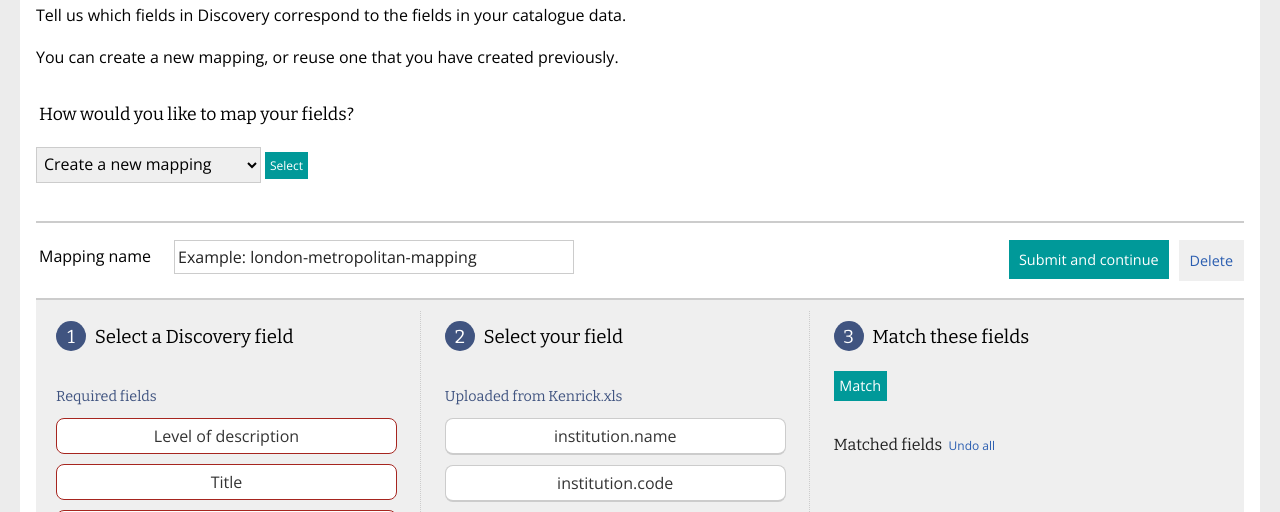
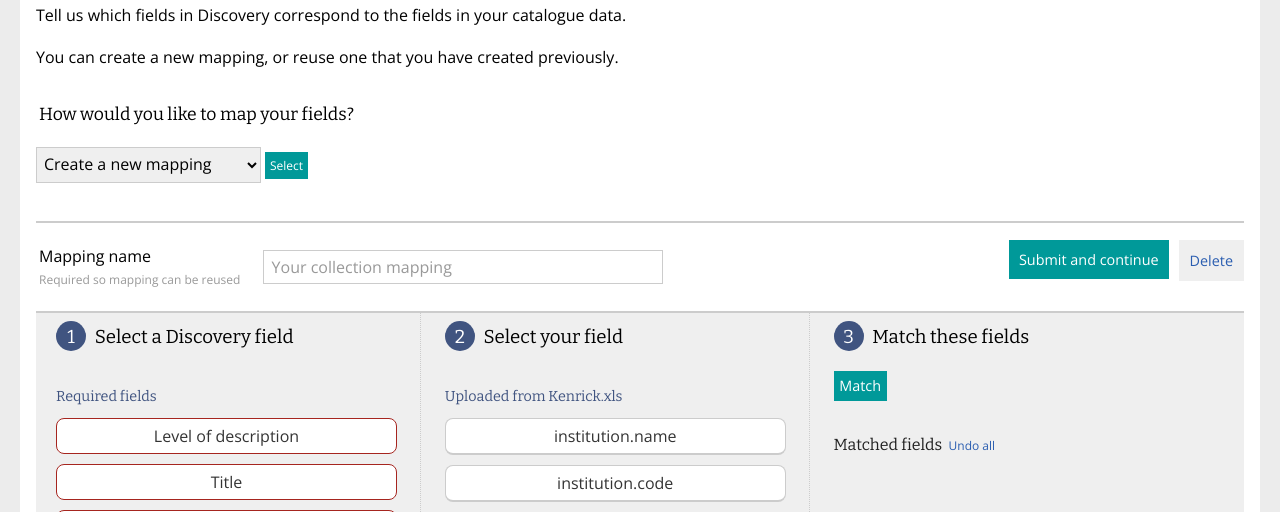
Before and after one commit to nationalarchives/manage-your-collections, a PHP site: page /details-upload-mapper.php in a window 1280 px wide. Shown: the part 430-942 px from the top of the page. Run offline with PHP 8.4, Linux system fonts and the light colour scheme; some libraries are stand-ins or nearby versions; some web fonts are replaced.

Commit message:
Amended placeholder text for input field and styling to hide it on focus

```diff
--- a/css/manage-collections.css
+++ b/css/manage-collections.css
@@ -1055,7 +1055,31 @@ label[for=metadata-map] {
     font-family: 'Bitter', sans-serif;
 }
 
-/* The sticky class is added to the navbar with JS when it reaches its scroll position */
+.feature-utilities-footer input[type=text]::-webkit-input-placeholder { /* Chrome/Opera/Safari */
+    color: #999;
+}
+.feature-utilities-footer input[type=text]::-moz-placeholder { /* Firefox 19+ */
+    color: #999;
+}
+.feature-utilities-footer input[type=text]:-ms-input-placeholder { /* IE 10+ */
+    color: #999;
+}
+.feature-utilities-footer input[type=text]:-moz-placeholder { /* Firefox 18- */
+    color: #999;
+}
+
+.feature-utilities-footer input[type=text]:focus::-webkit-input-placeholder { /* Chrome/Opera/Safari */
+    color: transparent;
+}
+.feature-utilities-footer input[type=text]:focus::-moz-placeholder { /* Firefox 19+ */
+    color: transparent;
+}
+.feature-utilities-footer input[type=text]:focus:-ms-input-placeholder { /* IE 10+ */
+    color: transparent;
+}
+.feature-utilities-footer input[type=text]:focus:-moz-placeholder { /* Firefox 18- */
+    color: transparent;
+}
 
 
 
@@ -1227,7 +1251,7 @@ label[for=metadata-map] {
     }
     .feature-utilities-footer input[type=text] {
         width: 400px;
-        margin: 0 0 0 20px;
+        margin: 10px 0 0 20px;
     }
     #mapping {
         padding-top: 90px;
--- a/details-upload-mapper.php
+++ b/details-upload-mapper.php
@@ -452,8 +452,8 @@
                         </div><!-- end grid three -->
                 </div><!--end grid within grid -->
                 <div class="feature-utilities-footer">
-                    <label class="text-field" for="map_name">Mapping name</label>
-                    <input type="text" id="map_name" name="map_name" placeholder="Example: london-metropolitan-mapping">
+                    <label class="text-field" for="map_name">Mapping name <br><span class="caption">Required so mapping can be reused</span></label>
+                    <input type="text" id="map_name" name="map_name" placeholder=" Your collection mapping">
                     <div class="button-container">
                         <input type="submit" value="Submit and continue">
                         <a href="" id="delete-mapping" class="secondary-call">Delete</a>
--- a/header.php
+++ b/header.php
@@ -36,7 +36,7 @@
     <link rel="stylesheet" href="css/jquery.ui.menu.css">
     <link rel="stylesheet" href="css/jquery.ui.theme.css">
     <link rel="stylesheet" href="css/hopscotch.min.css">
-    <link rel="stylesheet" href="css/manage-collections.css?rw=eweqqreee">
+    <link rel="stylesheet" href="css/manage-collections.css?rw=eweq345345reee">
     <!--[if IE 7]>
     <link rel="stylesheet" href="http://discovery.nationalarchives.gov.uk/Content/internet-explorer7.css">
     <![endif]-->
```
